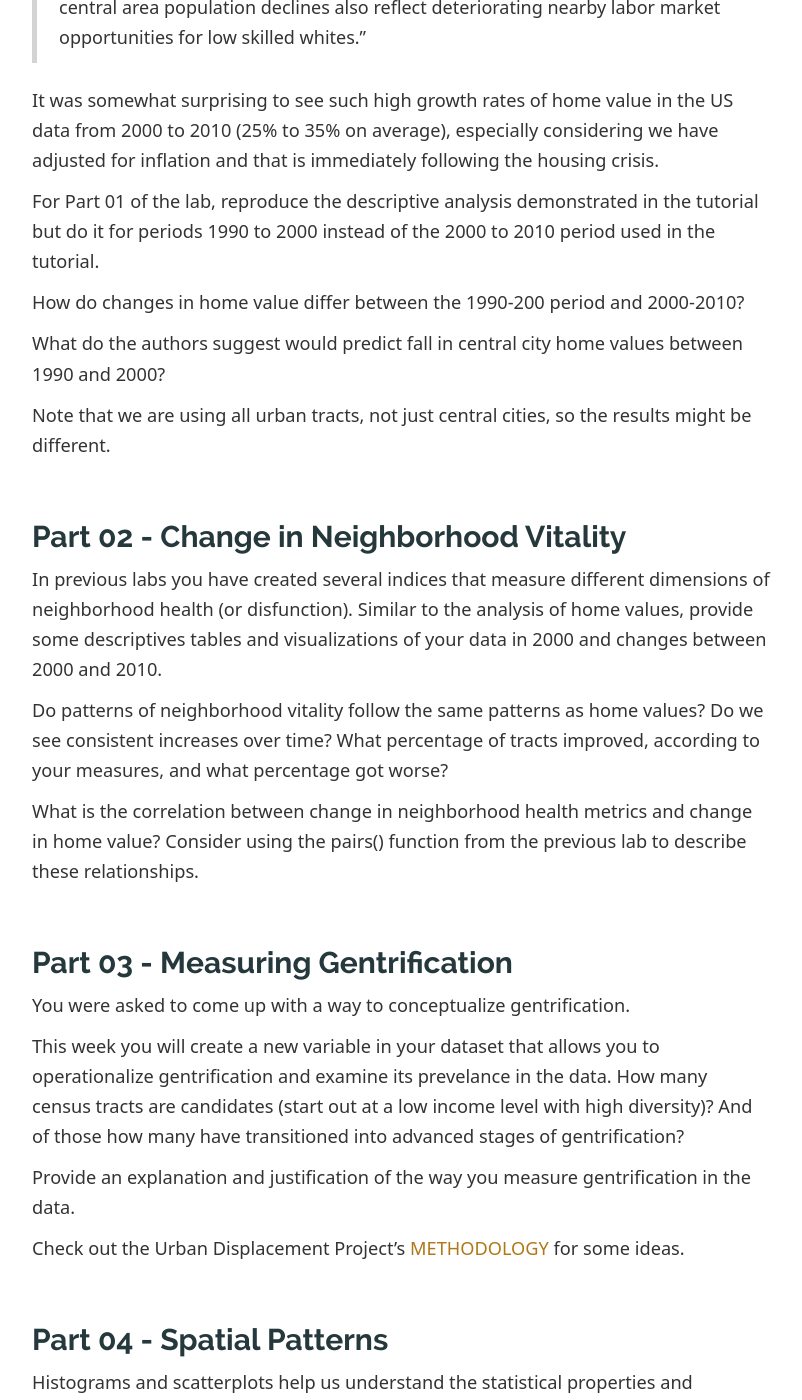
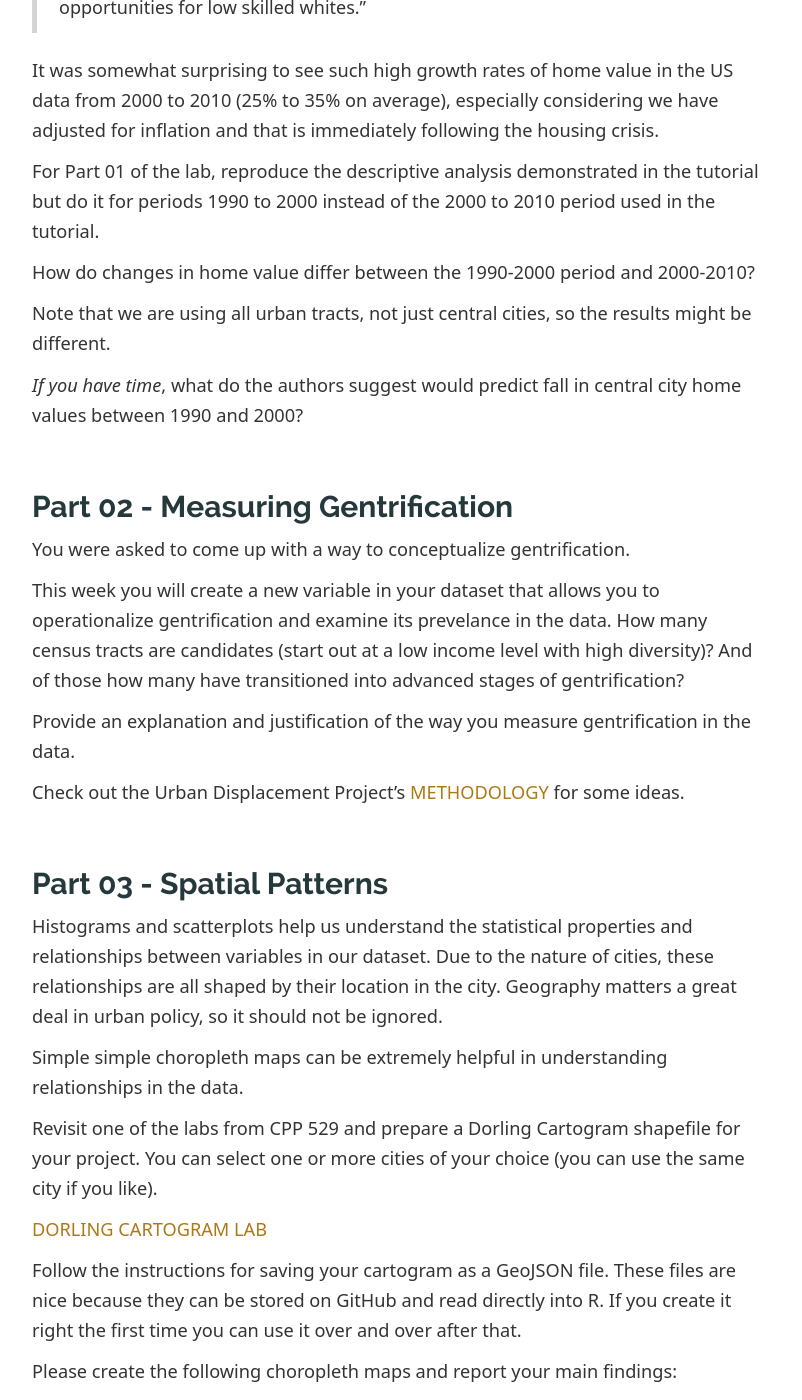
Before and after one commit to DS4PS/cpp-528-fall-2020, a Jekyll site: the page labs/lab-03-instructions.html, which Jekyll copies as it is, in a window 1280 px wide and 1400 px high, scrolled down 2639 px. Shown: the whole window, without its empty margins (239-1041 px from the left). Built offline with Jekyll 4.4.1, drawn with Linux system fonts in a browser that asks for light colours; an icon font too large for the unit is left out; some of the changed text lies outside the part shown.

Commit message:
Remove index content from WK03

```diff
--- a/labs/lab-03-instructions.html
+++ b/labs/lab-03-instructions.html
@@ -1667,9 +1667,8 @@
 <ul>
 <li><a href="#instructions">Instructions</a><ul>
 <li><a href="#part-01---change-in-home-values">Part 01 - Change in Home Values</a></li>
-<li><a href="#part-02---change-in-neighborhood-vitality">Part 02 - Change in Neighborhood Vitality</a></li>
-<li><a href="#part-03---measuring-gentrification">Part 03 - Measuring Gentrification</a></li>
-<li><a href="#part-04---spatial-patterns">Part 04 - Spatial Patterns</a></li>
+<li><a href="#part-02---measuring-gentrification">Part 02 - Measuring Gentrification</a></li>
+<li><a href="#part-03---spatial-patterns">Part 03 - Spatial Patterns</a></li>
 </ul></li>
 <li><a href="#submission-instructions">Submission Instructions</a><ul>
 <li><a href="#notes-on-knitting">Notes on Knitting</a></li>
@@ -1699,25 +1698,19 @@
 </blockquote>
 <p>It was somewhat surprising to see such high growth rates of home value in the US data from 2000 to 2010 (25% to 35% on average), especially considering we have adjusted for inflation and that is immediately following the housing crisis.</p>
 <p>For Part 01 of the lab, reproduce the descriptive analysis demonstrated in the tutorial but do it for periods 1990 to 2000 instead of the 2000 to 2010 period used in the tutorial.</p>
-<p>How do changes in home value differ between the 1990-200 period and 2000-2010?</p>
-<p>What do the authors suggest would predict fall in central city home values between 1990 and 2000?</p>
+<p>How do changes in home value differ between the 1990-2000 period and 2000-2010?</p>
 <p>Note that we are using all urban tracts, not just central cities, so the results might be different.</p>
+<p><em>If you have time</em>, what do the authors suggest would predict fall in central city home values between 1990 and 2000?</p>
 </div>
-<div id="part-02---change-in-neighborhood-vitality" class="section level2">
-<h2>Part 02 - Change in Neighborhood Vitality</h2>
-<p>In previous labs you have created several indices that measure different dimensions of neighborhood health (or disfunction). Similar to the analysis of home values, provide some descriptives tables and visualizations of your data in 2000 and changes between 2000 and 2010.</p>
-<p>Do patterns of neighborhood vitality follow the same patterns as home values? Do we see consistent increases over time? What percentage of tracts improved, according to your measures, and what percentage got worse?</p>
-<p>What is the correlation between change in neighborhood health metrics and change in home value? Consider using the pairs() function from the previous lab to describe these relationships.</p>
-</div>
-<div id="part-03---measuring-gentrification" class="section level2">
-<h2>Part 03 - Measuring Gentrification</h2>
+<div id="part-02---measuring-gentrification" class="section level2">
+<h2>Part 02 - Measuring Gentrification</h2>
 <p>You were asked to come up with a way to conceptualize gentrification.</p>
 <p>This week you will create a new variable in your dataset that allows you to operationalize gentrification and examine its prevelance in the data. How many census tracts are candidates (start out at a low income level with high diversity)? And of those how many have transitioned into advanced stages of gentrification?</p>
 <p>Provide an explanation and justification of the way you measure gentrification in the data.</p>
 <p>Check out the Urban Displacement Project’s <a href="https://www.urbandisplacement.org/sites/default/files/images/udp_methodology_for_ny_-_jan_2019.pdf">METHODOLOGY</a> for some ideas.</p>
 </div>
-<div id="part-04---spatial-patterns" class="section level2">
-<h2>Part 04 - Spatial Patterns</h2>
+<div id="part-03---spatial-patterns" class="section level2">
+<h2>Part 03 - Spatial Patterns</h2>
 <p>Histograms and scatterplots help us understand the statistical properties and relationships between variables in our dataset. Due to the nature of cities, these relationships are all shaped by their location in the city. Geography matters a great deal in urban policy, so it should not be ignored.</p>
 <p>Simple simple choropleth maps can be extremely helpful in understanding relationships in the data.</p>
 <p>Revisit one of the labs from CPP 529 and prepare a Dorling Cartogram shapefile for your project. You can select one or more cities of your choice (you can use the same city if you like).</p>
@@ -1733,13 +1726,7 @@
 <ul>
 <li>create a map that highlights tracts that are candidates for gentrification in 2000 and tracts that gentify between 2000 and 2010.</li>
 </ul>
-<p>Do you find any meaningful patterns in where gentification occurs?</p>
-<p><strong>Community Health</strong></p>
-<ul>
-<li>Map your community health indices in 2000.</li>
-<li>Map changes in your community health indices between 2000 and 2010.</li>
-</ul>
-<p>Do you believe that your indices are stable over time, i.e. that a change in an index value represents an actual improvement in the community? Or are changes more akin to inflation where everyone experiences a nominal rise in wealth but not a real rise?</p>
+<p>Do you find any meaningful patterns in where genrtification occurs?</p>
 <hr />
 <p><br></p>
 </div>
--- a/labs/lab-03-tutorial.rmd
+++ b/labs/lab-03-tutorial.rmd
@@ -57,10 +57,10 @@
 
 For this part of the project you will:
 
-- Using the 2000 to 2010 template, calculate change in the MHV variable between 1990 and 2000.
--	Measure gentrification that occurs between 2000-2010.
+- Calculate change in the MHV variable between 2000 and 2010.
+-	Measure gentrification that occurs between 2000 and 2010.
 - Pick a city and create a new dorling cartogram to visualize your data.
-- Prepare descriptive statistics and chloropleth maps describing the MHV change variable, gentrification, and your neighborhood health metrics.
+- Prepare descriptive statistics and chloropleth maps describing the MHV change variable and gentrification.
 
 This tutorial demonstrates some of the initial steps of variable creation and data exploration for the project.
 
```
Also changed, not shown: labs/lab-03-instructions.rmd (+5 -36 lines).
